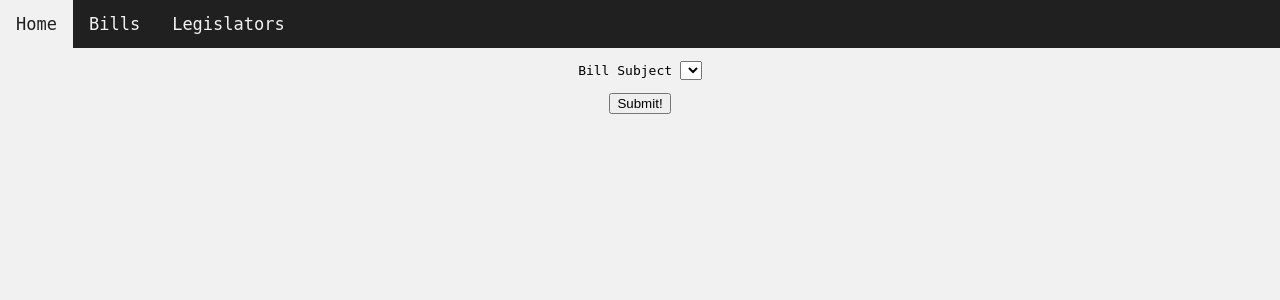
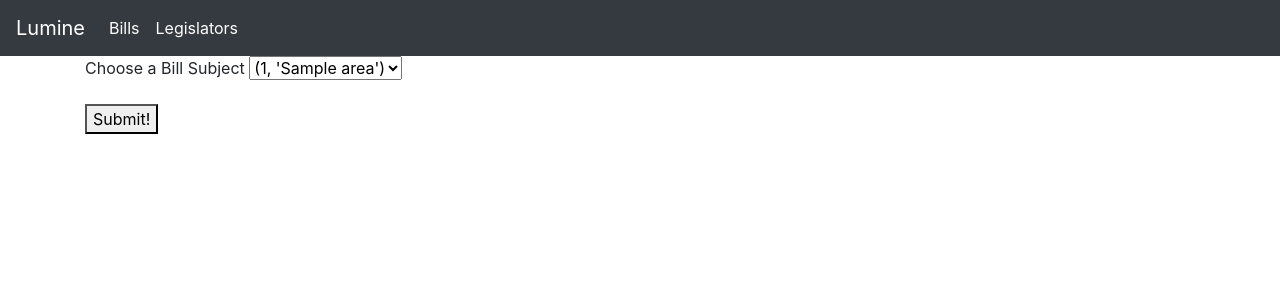
Before and after one commit to erikamanning/blz, a Flask app: page /bills in a window 1280 px wide. Shown: the top 300 px of the page. Run offline with Flask 2, Linux system fonts and the light colour scheme; tables that the repository leaves empty hold one stand-in row (values such as "Sample post"); lists and menus that the app fills with data are empty; parts of the project's set-up code (start-up, migrations or seed data) failed here and were passed over.

Commit message:
displaying more bill data and added bootstrap

```diff
--- a/app.py
+++ b/app.py
@@ -6,9 +6,10 @@
 from fileread import FileRead
 import requests
 import pprint
-from models import db, connect_db
+from models import db, connect_db, Bill, PolicyArea
 from forms import BillForm
 from secrets import API_SECRET_KEY
+
 
 
 headers = {'X-API-Key': API_SECRET_KEY}
@@ -34,12 +35,41 @@
     return render_template('index.html')
 
 
-@app.route('/bills')
+@app.route('/bills', methods=["GET", "POST"])
 def view_bills():
 
+    policy_areas = db.session.query(PolicyArea.id, PolicyArea.name).all()
+
     form = BillForm()
+    form.subject.choices = policy_areas
 
-    return render_template('bills.html', form=form)
+    if form.validate_on_submit():
+
+        policy_area_id = form.subject.data
+        policy_area = PolicyArea.query.get(policy_area_id)
+
+        bills = Bill.query.filter(Bill.primary_subject==policy_area.name).order_by(Bill.introduced_date.asc()).limit(20).all()
+
+        print("***********************************")
+        print("Num Bills:")
+        print(len(bills))
+        print("***********************************")
+
+
+        return render_template('bills.html', form=form, bills=bills)
+
+    else:
+
+        return render_template('bills.html', form=form)
+
+@app.route('/bills/<bill_slug>')
+def view_bill(bill_slug):
+
+    bill = Bill.query.filter(Bill.bill_slug==bill_slug).one_or_none()
+
+    if bill:
+
+        return render_template("single_bill.html", bill=bill)
 
 @app.route('/legislators')
 def view_legislators():
--- a/forms.py
+++ b/forms.py
@@ -5,9 +5,9 @@
 
 class BillForm(FlaskForm):
 
-    subject = SelectField('Bill Subject', validate_choice=False)
+    subject = SelectField('Choose a Bill Subject', validate_choice=False)
 
 
-class BLegislatorForm(FlaskForm):
+class LegislatorForm(FlaskForm):
 
     chamber = SelectField('Chamber', choices=[(1,"Senate"),(2,"House of Representatives")])
--- a/templates/base.html
+++ b/templates/base.html
@@ -3,33 +3,29 @@
 <head>
     <meta charset="UTF-8">
     <meta name="viewport" content="width=device-width, initial-scale=1.0">
-    <link rel="stylesheet" href="/static/app.css">
+    <link rel="stylesheet" href="https://cdn.jsdelivr.net/npm/bootstrap@4.5.3/dist/css/bootstrap.min.css" integrity="sha384-TX8t27EcRE3e/ihU7zmQxVncDAy5uIKz4rEkgIXeMed4M0jlfIDPvg6uqKI2xXr2" crossorigin="anonymous">
     <script src="https://unpkg.com/jquery"></script>
     <title>{% block title %}{% endblock %}</title>
 </head>
 <body>
 
-    <nav class="navbar">
-        <a href="/">Home</a>
-        <a id="recent-bills" href="/bills">Bills</a>
-        <a id="recent-bills" href="/legislators">Legislators</a>
+  <nav class="navbar navbar-expand-lg navbar-dark bg-dark">
+    <a class="navbar-brand" href="#">Lumine</a>
+    <button class="navbar-toggler" type="button" data-toggle="collapse" data-target="#navbarNav" aria-controls="navbarNav" aria-expanded="false" aria-label="Toggle navigation">
+      <span class="navbar-toggler-icon"></span>
+    </button>
+    <div class="collapse navbar-collapse" id="navbarNav">
+      <ul class="navbar-nav">
+        <li class="nav-item active">
+          <a class="nav-link" href="/bills">Bills</a>
+        </li>
+        <li class="nav-item active">
+          <a class="nav-link" href="/legislators">Legislators</a>
+        </li>
+      </ul>
+    </div>
+  </nav>
 
-
-        <!--  if 'username' in session  -->
-          <!-- <form action="/logout" method="POST">
-            <div id="logout-container">
-              <button id="logout">Logout</button>
-            </div>
-          </form> -->
-          <!-- <a class="right-nav-buttons" href="/users/{{session['username']}}">Profile</a> -->
-
-         <!-- else  -->
-<!--
-          <a class="right-nav-buttons" href="/register">Sign Up</a>
-          <a class="right-nav-buttons" href="/login">Login</a> -->
-
-         <!-- endif  -->
-    </nav>
     {% with messages = get_flashed_messages(with_categories=true) %}
       {% if messages %}
         <ul class=flashes>
@@ -40,9 +36,14 @@
       {% endif %}
     {% endwith %}
 
-    {% block content %}{% endblock %}
+    <div class="container">
+      {% block content %}{% endblock %}
+    </div>
+
 
 </body>
+    <script src="https://code.jquery.com/jquery-3.5.1.slim.min.js" integrity="sha384-DfXdz2htPH0lsSSs5nCTpuj/zy4C+OGpamoFVy38MVBnE+IbbVYUew+OrCXaRkfj" crossorigin="anonymous"></script>
+    <script src="https://cdn.jsdelivr.net/npm/bootstrap@4.5.3/dist/js/bootstrap.bundle.min.js" integrity="sha384-ho+j7jyWK8fNQe+A12Hb8AhRq26LrZ/JpcUGGOn+Y7RsweNrtN/tE3MoK7ZeZDyx" crossorigin="anonymous"></script>
     <script src="https://unpkg.com/axios/dist/axios.js"></script>
     <script src="/static/app.js"></script>
 </html>
--- a/templates/bills.html
+++ b/templates/bills.html
@@ -38,18 +38,23 @@
         </form>
 
 
-        <!-- {% if bills%}
+        {% if bills%}
 
+        <ol>
             {%for bill in bills%}
 
-                        <div>
-                            <a href="/bills/{{bill.id}}" class="bill">{{bill.title}}</a>
-                        </div>
+                    <li>
+                        {% if bill.short_title %}
+                        <a href="/bills/{{bill.bill_slug}}" class="bill">{{bill.short_title}}</a>
+                        {% else %}
+                            <a href="/bills/{{bill.bill_slug}}" class="bill">{{bill.title}}</a>
+                        {% endif %}
+                    </li>
+            {% endfor %}
+        </ol>
 
 
-            {% endfor %}
-
-        {% endif %} -->
+        {% endif %}
 
     </div>
 
```
Also changed, not shown: get_policy_areas.py (+28 -0 lines), models.py (+9 -4 lines), templates/single_bill.html (+5 -2 lines), utility.py (+0 -8 lines).
